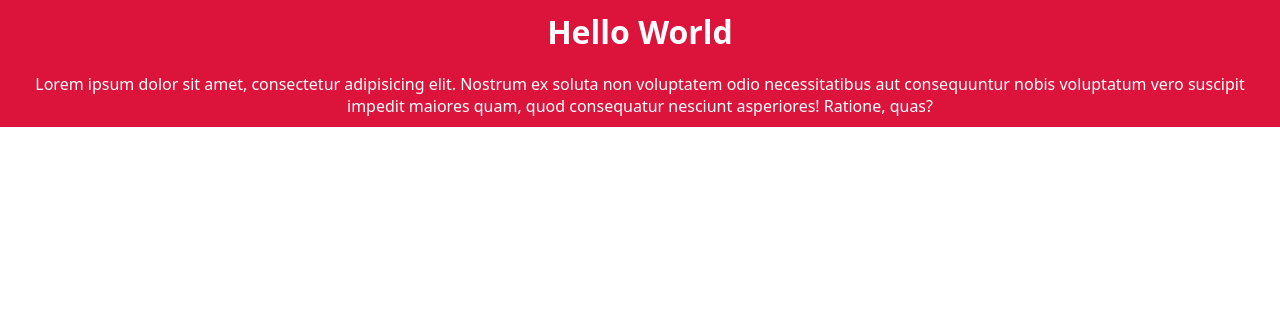
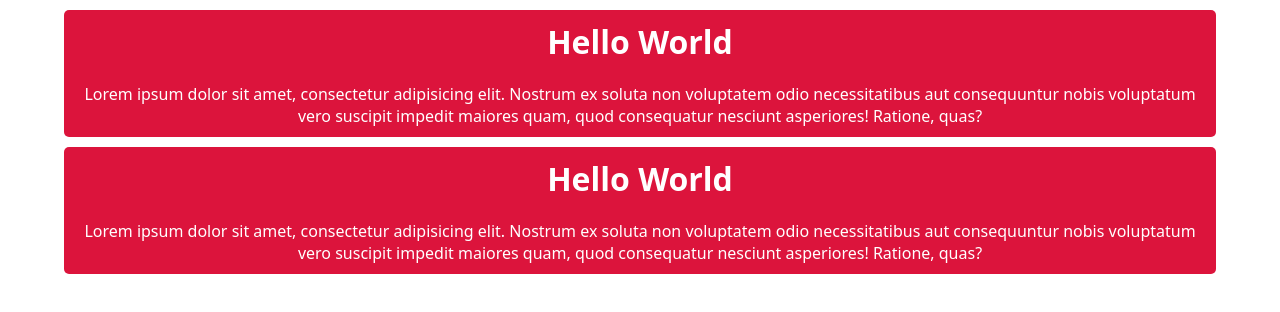
Before and after one commit to davlatov-muhriddin/ptactis, a plain HTML site: page index.html in a window 1280 px wide. Drawn offline with Linux system fonts and the light colour scheme.

Commit message:
my second commit

```diff
--- a/css/style.css
+++ b/css/style.css
@@ -7,10 +7,13 @@
 }
 
 .box {
+  width: 90%;
   padding: 10px 15px;
   background-color: crimson;
   color: #fff;
   text-align: center;
+  margin: 10px auto;
+  border-radius: 5px;
 }
 
 h1 {
--- a/index.html
+++ b/index.html
@@ -16,5 +16,14 @@
         asperiores! Ratione, quas?
       </p>
     </div>
+    <div class="box">
+      <h1>Hello World</h1>
+      <p>
+        Lorem ipsum dolor sit amet, consectetur adipisicing elit. Nostrum ex
+        soluta non voluptatem odio necessitatibus aut consequuntur nobis
+        voluptatum vero suscipit impedit maiores quam, quod consequatur nesciunt
+        asperiores! Ratione, quas?
+      </p>
+    </div>
   </body>
 </html>
```
